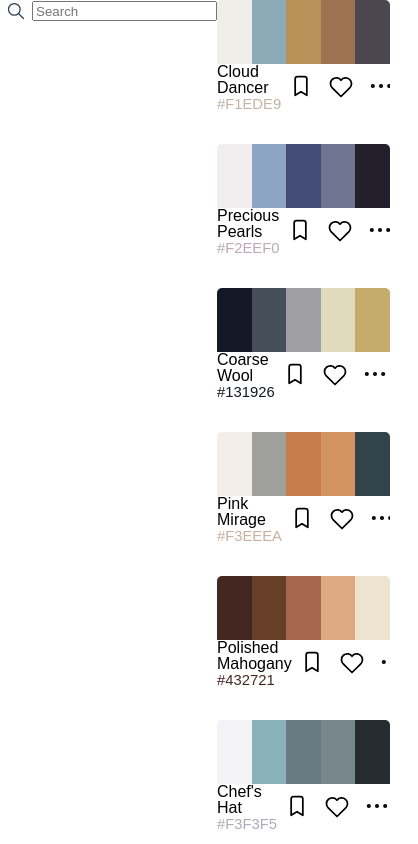
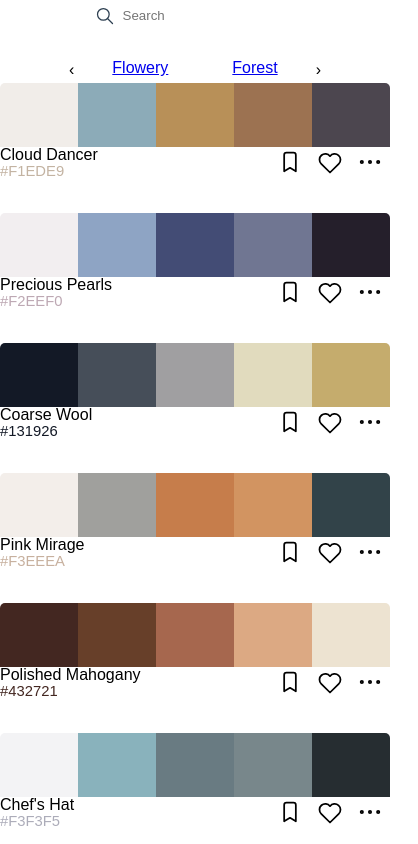
Before and after one commit to Aure-en/colorize, a React (Create React App) app: page / in a window 390 px wide. Shown: the top 844 px of the page, 418 px wide, since content can reach past the window. Built offline with nearby package versions, Linux system fonts and the light colour scheme; what color-name-list, nearest-color would draw is missing.

Commit message:
Carousel done - Fix Responsive searchbar and carousel

```diff
--- a/src/components/Carousel/Carousel.jsx
+++ b/src/components/Carousel/Carousel.jsx
@@ -4,12 +4,12 @@ import styled from 'styled-components';
 const data = [
   { id: 1, name: 'Flowery' },
   { id: 2, name: 'Forest' },
-  { id: 3, name: 'Light' },
+/* { id: 3, name: 'Light' },
   { id: 4, name: 'Dark' },
   { id: 5, name: 'Pastel' },
   { id: 6, name: 'Cityscape' },
   { id: 7, name: 'Nature' },
-  { id: 8, name: 'Holographic' },
+  { id: 8, name: 'Holographic' }, */
 ];
 
 const Carousel = () => (
@@ -18,7 +18,7 @@ const Carousel = () => (
       &#8249;
     </BtnPrevious>
     <Themes>
-      {data.map((theme) => <a href="#">{theme.name}</a>)}
+      {data.map((theme) => <ThemesName href="#">{theme.name}</ThemesName>)}
     </Themes>
     <BtnNext>
       &#8250;
@@ -27,22 +27,29 @@ const Carousel = () => (
 );
 
 const CarouselContainer = styled.div`
+display: flex;
+justify-content: center;
+padding: 0.2em;
 @media screen and (min-width: 768px) {
     display:none
    }
 `;
 
 const BtnPrevious = styled.button`
-display: flex;
+
 `;
 
 const BtnNext = styled.button`
-display: flex;
+
 `;
 
 const Themes = styled.div`
 display: flex;
+`;
+const ThemesName = styled.a`
 justify-content: space-between;
+padding-left: 2em;
+padding-right: 2em;
 `;
 
 export default Carousel;
--- a/src/components/LeftNavbar/LeftNav.jsx
+++ b/src/components/LeftNavbar/LeftNav.jsx
@@ -97,8 +97,7 @@ const Searchbar = styled.div`
   padding-bottom: 25px;
   display: flex;
   @media screen and (max-width: 768px) {
-   align-items: center;
-   justify-content: center;
+     align-self: center;
   }
 `;
 
@@ -107,7 +106,8 @@ const Input = styled.input`
   @media screen and (max-width: 768px) {
     align-items: center;
     justify-content: center;
-    height: 20px;
+    height: 30px;
+    border: none;
    }
 `;
 
--- a/src/routes/Home.jsx
+++ b/src/routes/Home.jsx
@@ -9,10 +9,10 @@ const Home = () => (
   <>
     <Wrapper>
       <LeftNav />
+      <Carousel />
       <Palettes />
     </Wrapper>
     <Pagination />
-    <Carousel />
   </>
 );
 
@@ -21,4 +21,8 @@ export default Home;
 const Wrapper = styled.div`
   display: grid;
   grid-template-columns: auto 1fr;
+  @media screen and (max-width: 768px) {
+    display: flex;
+    flex-direction: column;
+     }
 `;
```
Also changed, not shown: src/assets/icons/searchmobile.svg.
